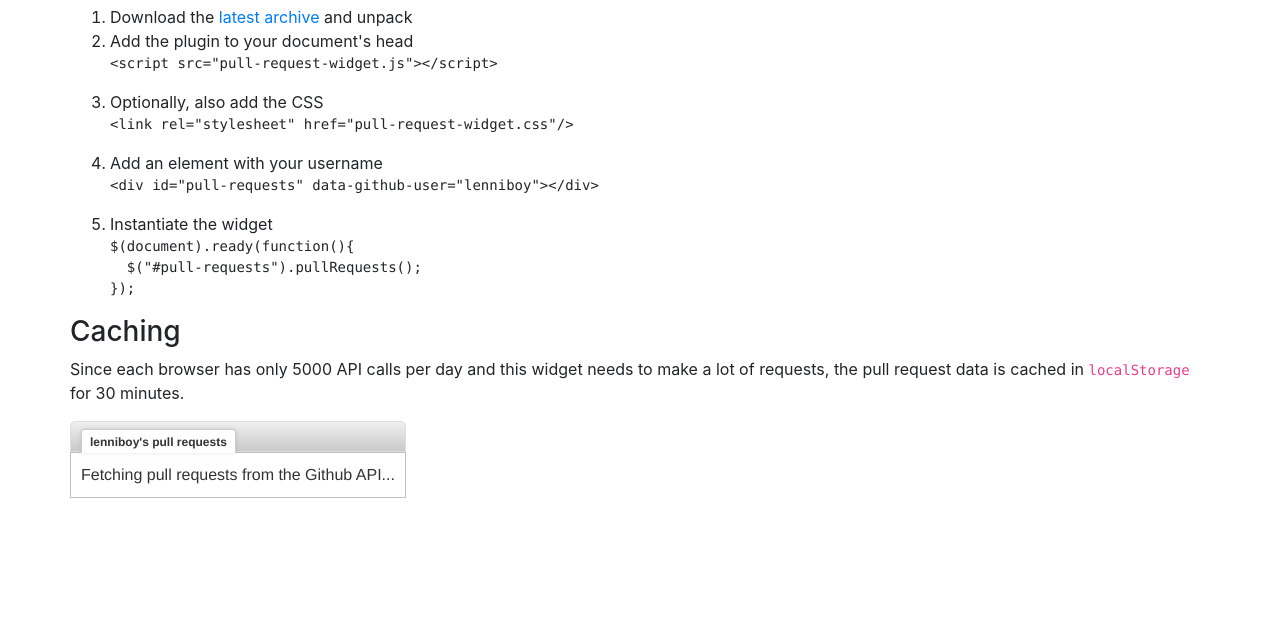
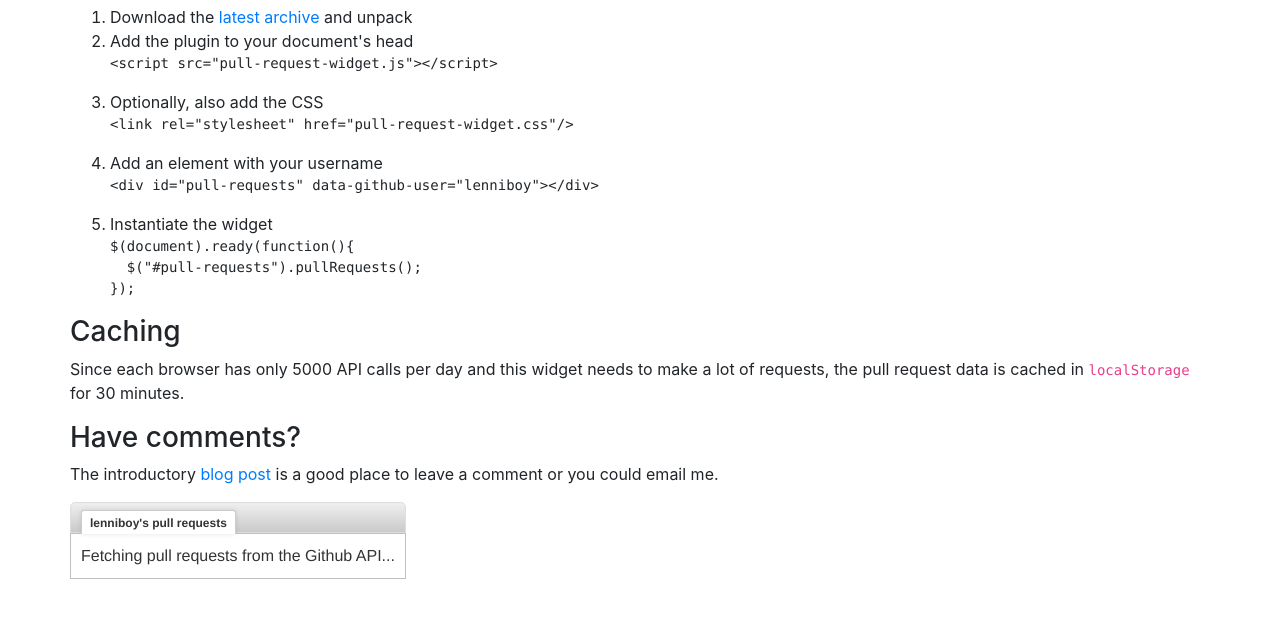
Before and after one commit to leonardehrenfried/pull-request-widget, a plain HTML site: page index.html in a window 1280 px wide. Shown: the part 356-974 px from the top of the page. Before the commit the page ends 914 px from the top, so only its background shows below. Drawn offline with nearby package versions, Linux system fonts and the light colour scheme.

Commit message:
Add comment section

```diff
--- a/index.html
+++ b/index.html
@@ -51,6 +51,10 @@
           <p>
           Since each browser has only 5000 API calls per day and this widget needs to make a lot of requests, the pull request data is cached in <code>localStorage</code> for 30 minutes.
           </p>
+          <h3>Have comments?</h3>
+          <p>
+            The introductory <a href="http://lenni.info/blog/2012/09/list-all-your-github-pull-requests-with-a-jquery-widget/">blog post</a> is a good place to leave a comment or you could email me.
+          </p>
         </div>
         <div class="span5 offset1">
           <div id="pull-requests" data-github-user="lenniboy"></div>
```
